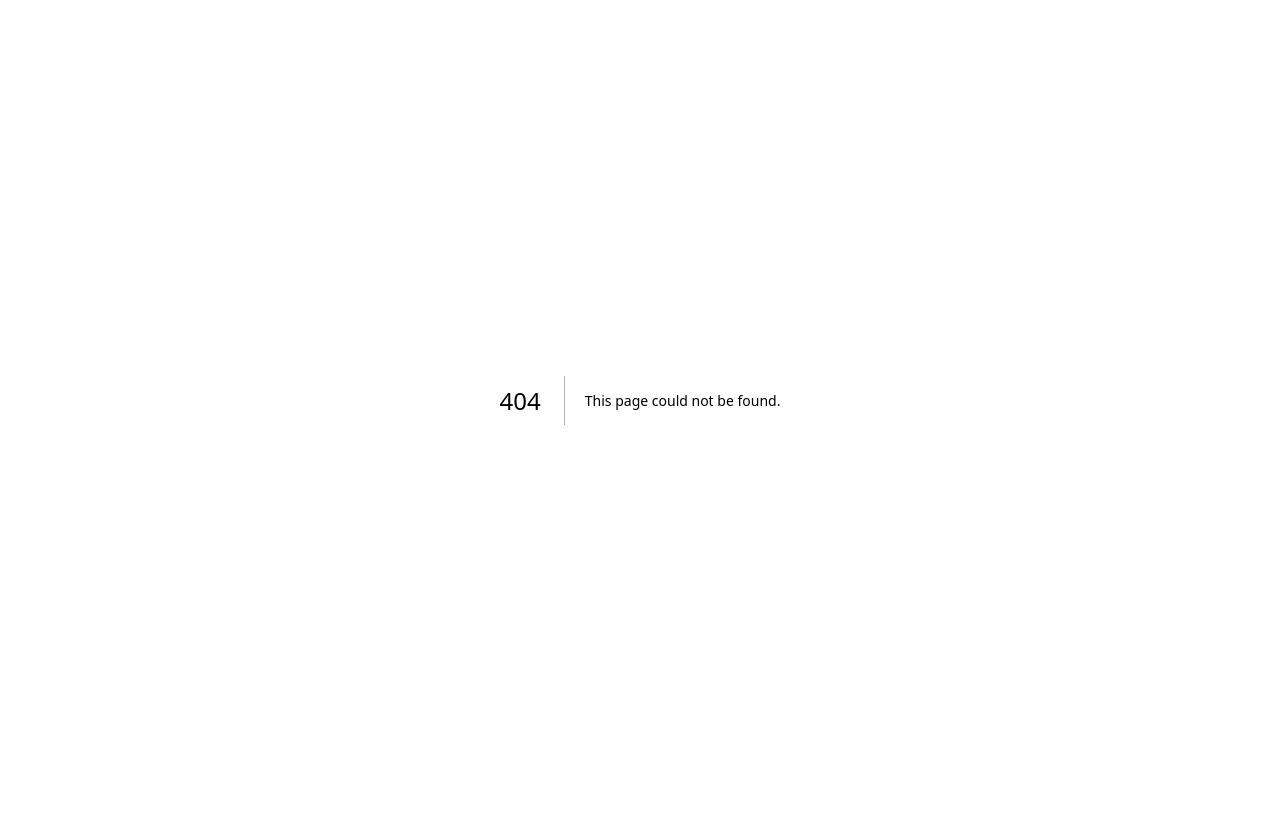
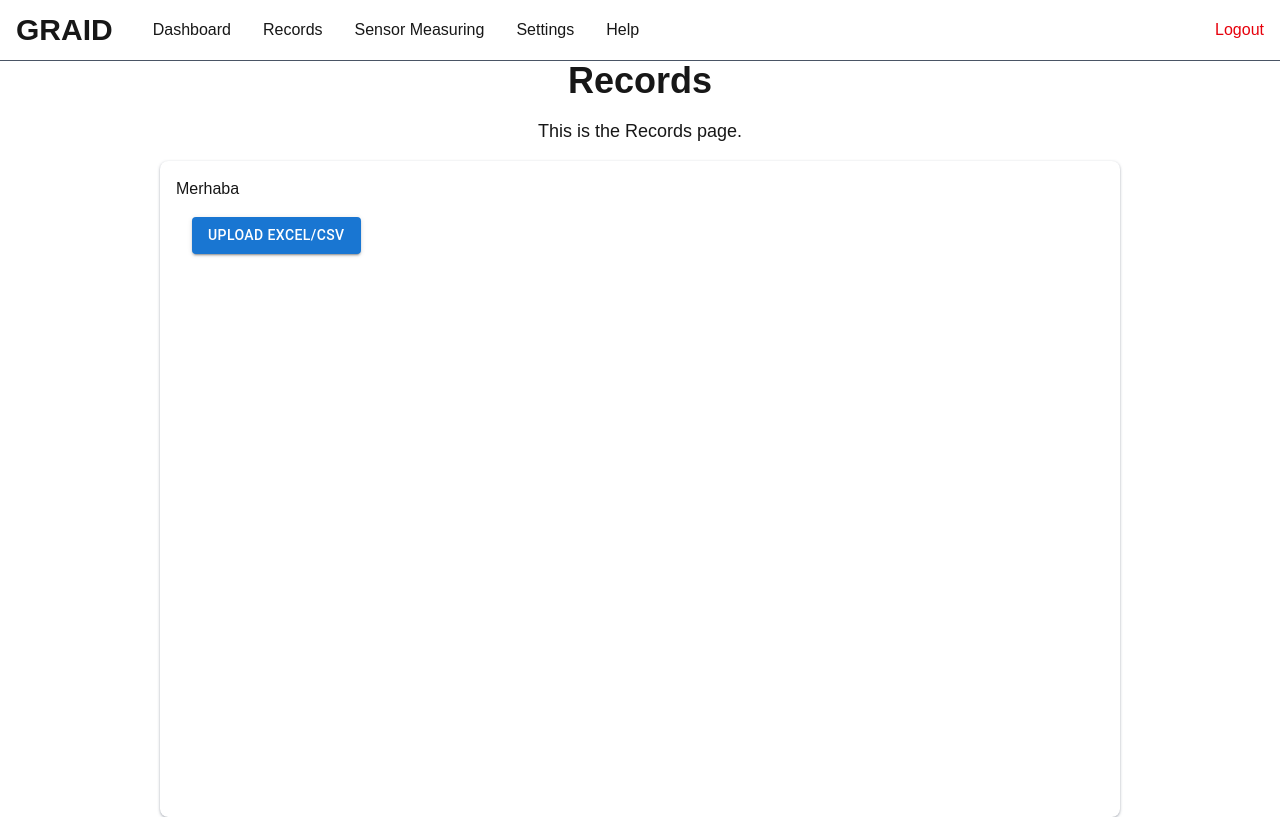
Before and after one commit to haro3535/company-website, a Next.js app: page /graid/records in a window 1280 px wide. Before the commit this address had no page. Built offline with nearby package versions, Linux system fonts and the light colour scheme.

Commit message:
New update on Graid

```diff
--- a/app/graid/_components/DashNav.tsx
+++ b/app/graid/_components/DashNav.tsx
@@ -1,6 +1,8 @@
 import React from "react";
 import Link from "next/link";
 import "@/app/globalsicons.css";
+import SensorMeasuringPage from "../sensor-measuring/page";
+import { url } from "inspector";
 
 
 
@@ -11,6 +13,12 @@ export default function DashNav() {
         <ul className="flex items-center space-x-8 ml-10">
             <li>
                 <a href="/graid/dashboard" className="">Dashboard</a>
+            </li>
+            <li>
+                <Link href={'/graid/records'}>Records</Link>
+            </li>
+            <li>
+                <Link href={'/graid/sensor-measuring'}>Sensor Measuring</Link>
             </li>
             <li>
                 <a href="/graid/settings" className="">Settings</a>
--- /dev/null
+++ b/app/graid/records/page.tsx
@@ -0,0 +1,94 @@
+'use client';
+import React, { useState } from 'react';
+import { DataGrid } from '@mui/x-data-grid';
+import { Button, Box } from '@mui/material';
+import Papa from 'papaparse';
+import ExcelJS from 'exceljs';
+
+
+
+export default function RecordsPage() {
+    const [columns, setColumns] = useState([]);
+    const [rows, setRows] = useState([]);
+
+    const handleFileUpload = async (event: React.ChangeEvent<HTMLInputElement>) => {
+        // debugger;
+        // const file = event.target.files?.[0];
+        // if (!file) {
+        //     alert('Please select a file');
+        //     return;
+        // }
+
+        // const workbook = new ExcelJS.Workbook();
+        // if (file.type.includes('xls') || file.type.includes('xlsx')) {
+        //     await workbook.xlsx.readFile(file.name);
+        //     workbook.eachSheet((sheet) => {
+        //         const worksheet = sheet;
+        //         const headerRow = worksheet.getRow(1);
+        //         const headers   = headerRow.values as string[];
+        //         console.log(headers);
+
+        //         const data = [];
+        //         worksheet.eachRow({ includeEmpty: true }, (row, rowNumber) => {
+        //             if (rowNumber === 1) return; // Skip header row
+        //             const rowData = {};
+        //             headers.forEach((header, index) => {
+        //                 rowData[header] = row.getCell(index + 1).value;
+        //             });
+        //             data.push(rowData);
+        //         });
+
+        //         setColumns(headers.map((h) => ({ field: h, headerName: h, flex: 1 })));
+        //         setRows(data);
+        //     })
+        // }
+        // else if (file.type.includes('csv')) {
+        //     worksheet = await workbook.csv.readFile(file.name);
+        // }
+
+        // debugger;
+
+        // const headerRow = worksheet.getRow(1);
+        // const headers   = headerRow.values as string[];
+        // console.log(headers);
+
+        // const data = [];
+        // worksheet.eachRow({ includeEmpty: true }, (row, rowNumber) => {
+        //     if (rowNumber === 1) return; // Skip header row
+        //     const rowData = {};
+        //     headers.forEach((header, index) => {
+        //         rowData[header] = row.getCell(index + 1).value;
+        //     });
+        //     data.push(rowData);
+        // });
+
+        // setColumns(headers.map((h) => ({ field: h, headerName: h, flex: 1 })));
+        // setRows(data);
+
+    }
+
+
+    return (
+        <div className="flex flex-col items-center justify-center w-3/4">
+            <h1 className="text-4xl font-bold mb-4">Records</h1>
+            <p className="text-lg">This is the Records page.</p>
+            <div className="container shadow rounded-lg shadow-gray-500/50 p-4 mt-4 flex flex-col">
+                <p>Merhaba</p>
+                <Box sx={{ height: 600, width: '100%', p: 2 }}>
+                    <Button variant="contained" component="label">
+                        Upload Excel/CSV
+                        <input type="file" hidden onChange={handleFileUpload} accept=".csv,.xlsx,.xls" />
+                    </Button>
+                    {rows.length > 0 && (
+                        <DataGrid
+                        sx={{ mt: 2 }}
+                        rows={rows}
+                        columns={columns}
+                        pageSizeOptions={[10, 25, 50]}
+                        />
+                    )}
+                </Box>
+            </div>
+        </div>
+    );
+}
--- /dev/null
+++ b/app/graid/sensor-measuring/page.tsx
@@ -0,0 +1,12 @@
+
+
+
+
+export default function SensorMeasuringPage() {
+    return(
+        <div className="flex flex-col items-center justify-center h-screen">
+            <h1 className="text-4xl font-bold mb-4">Sensor Measuring</h1>
+            <p className="text-lg">This is the Sensor Measuring page.</p>
+        </div>
+    );
+}
```
Also changed, not shown: package.json (+7 -0 lines), 1 other file (tests, documents, lock files or other folders).
